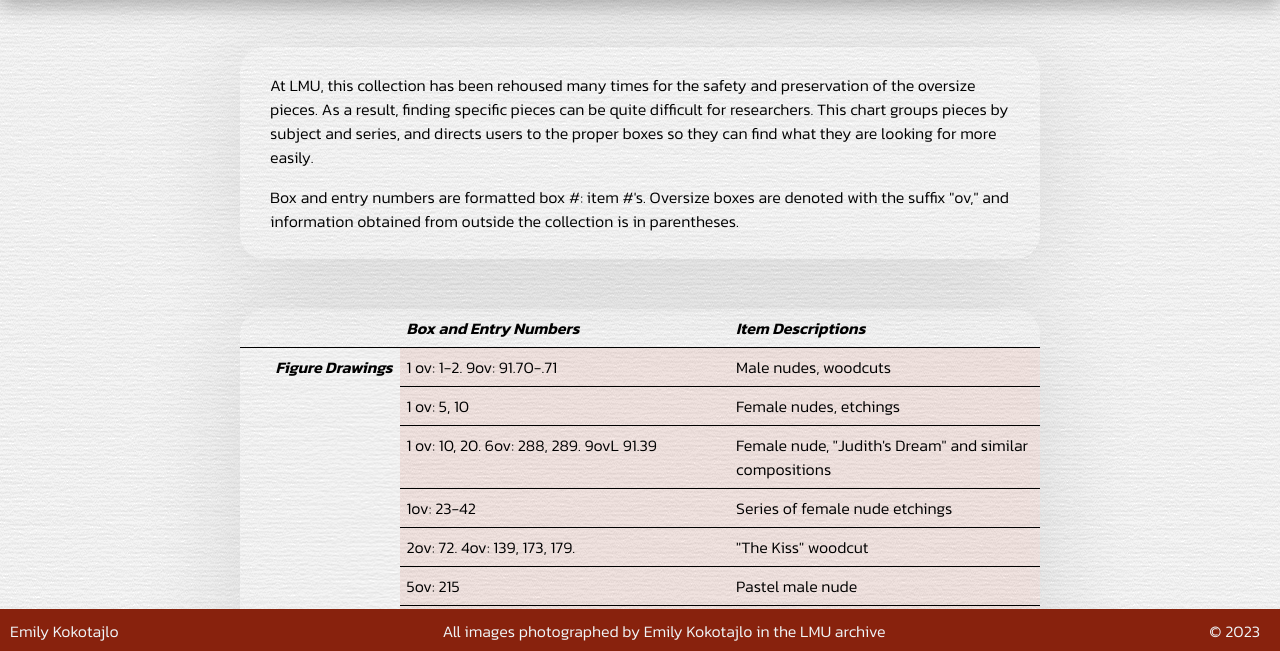
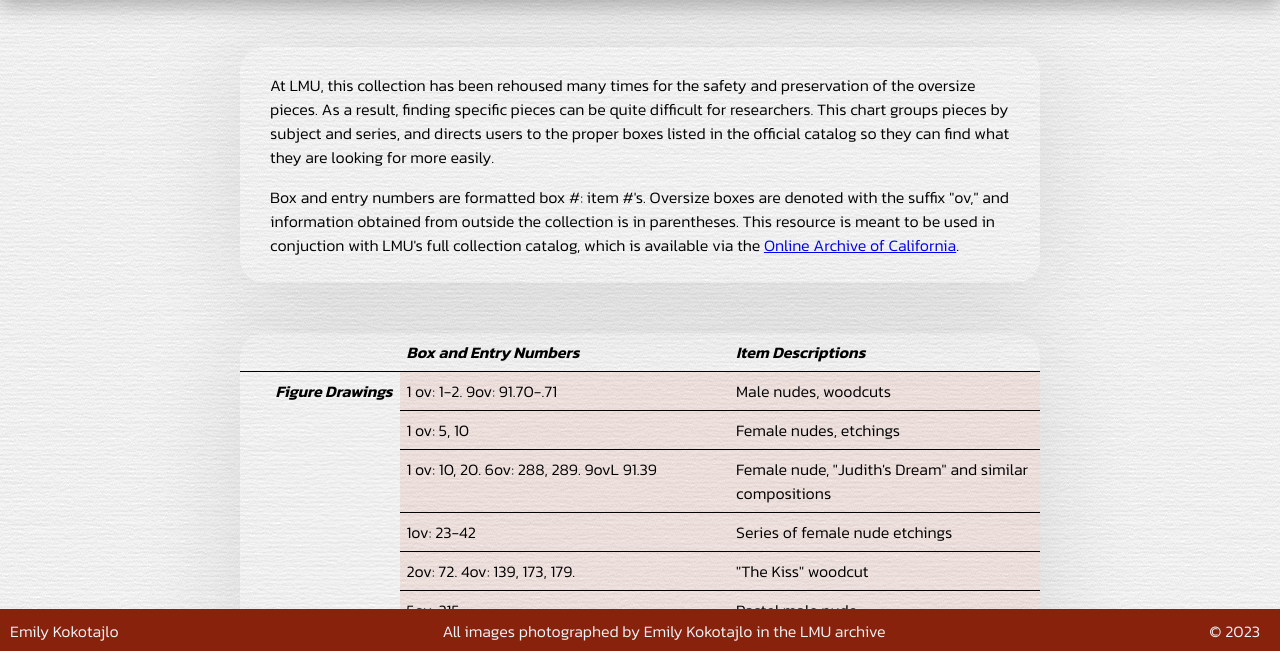
Before and after one commit to EmilyKoko/Max-Thalmann, a plain HTML site: page collection.html in a window 1280 px wide. Shown: the part 147-798 px from the top of the page. Drawn offline with Linux system fonts and the light colour scheme.

Commit message:
Update collection.html

```diff
--- a/collection.html
+++ b/collection.html
@@ -33,13 +33,12 @@
     <div class="layout">
         <div class="formatExplainer">
             <p>At LMU, this collection has been rehoused many times for the safety and preservation of the oversize
-                pieces.
-                As a result, finding specific pieces can be quite difficult for researchers. This chart groups pieces by
-                subject and series, and directs users to the proper boxes so they can find what they are looking for
-                more
-                easily.</p>
+                pieces. As a result, finding specific pieces can be quite difficult for researchers. This chart groups pieces
+                by subject and series, and directs users to the proper boxes listed in the official catalog so they can find
+                what they are looking for more easily.</p>
             <p>Box and entry numbers are formatted box #: item #'s. Oversize boxes are denoted with the suffix "ov," and
-                information obtained from outside the collection is in parentheses.</p>
+                information obtained from outside the collection is in parentheses. This resource is meant to be used in
+                conjuction with LMU's full collection catalog, which is available via the <a href="https://oac.cdlib.org/findaid/ark:/13030/c8mw2mjf/">Online Archive of California</a>.</p>
         </div>
 
         <!--chart of deaattthhhhhhh-->
```
